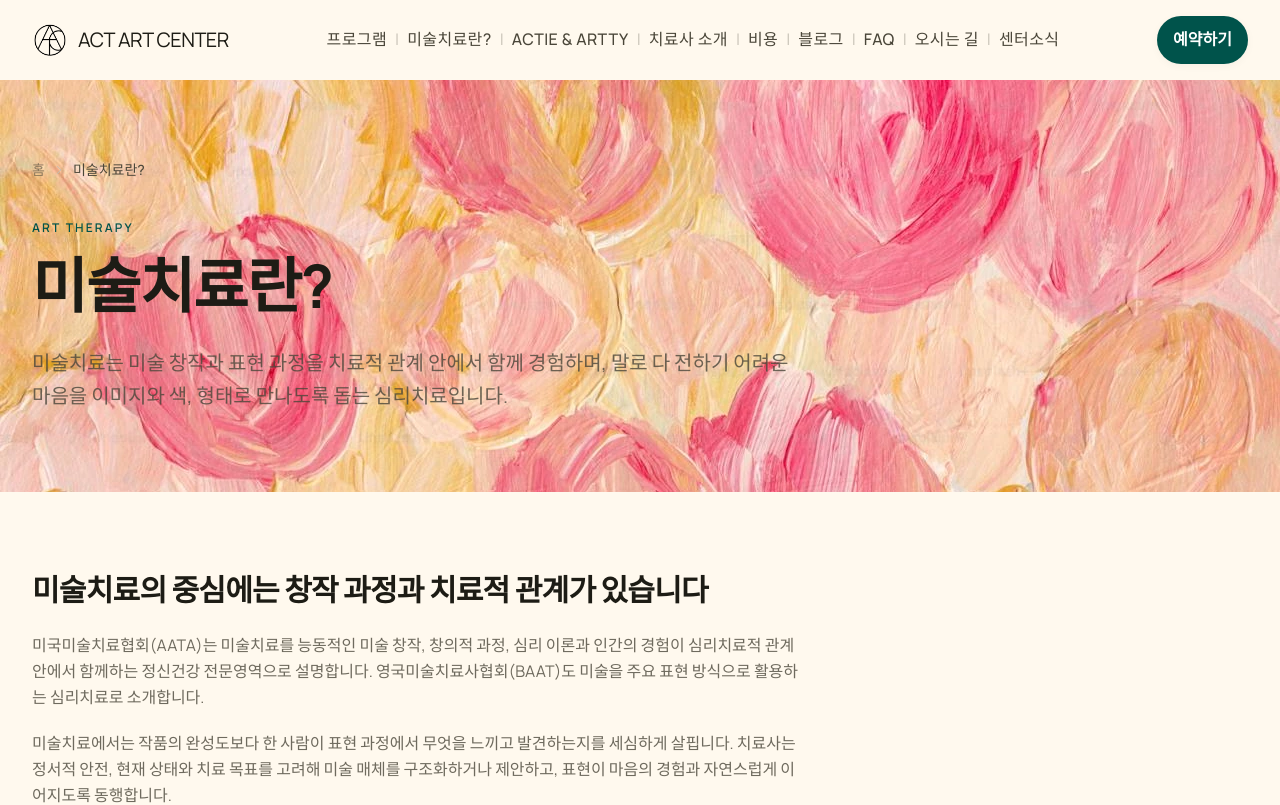
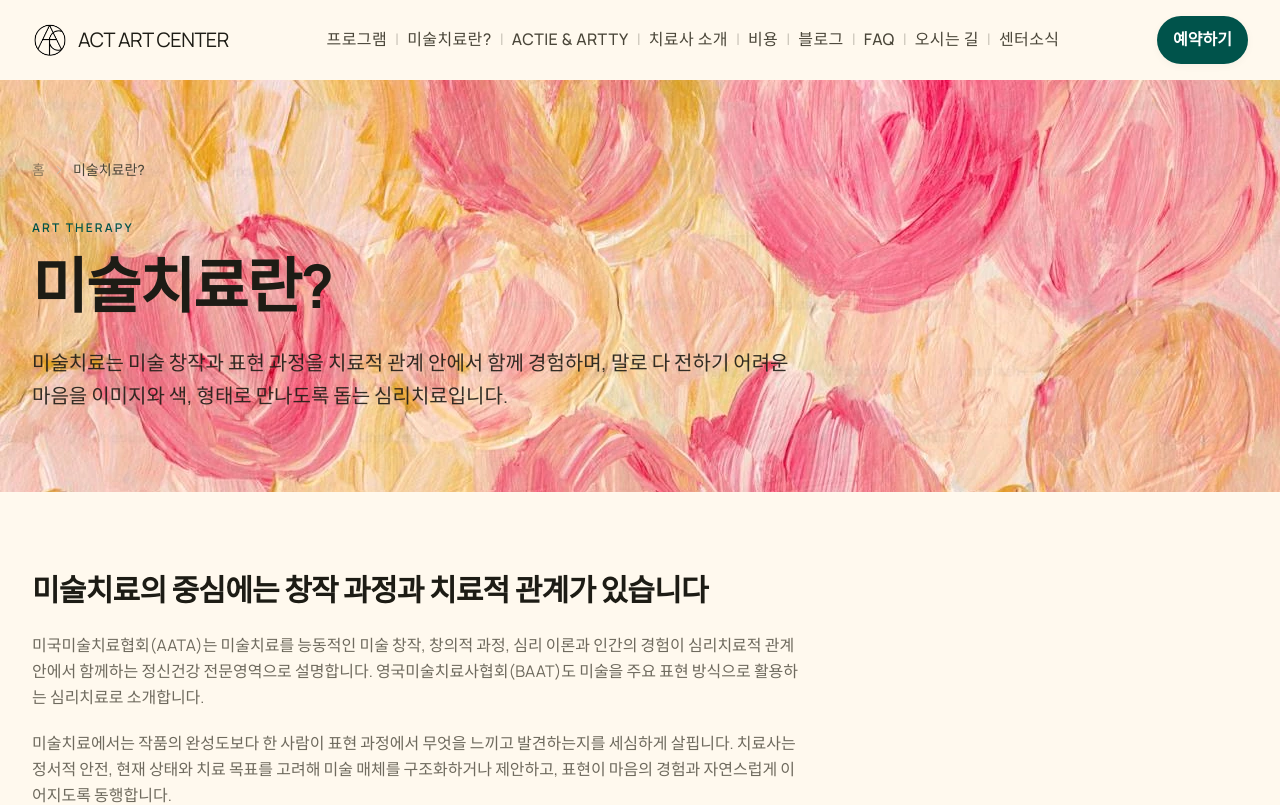
Before and after one commit to act-art-center/actartcenter.com, a Next.js app: page /art-therapy in a window 1280 px wide. Shown: the top 805 px of the page. Built offline with nearby package versions, Linux system fonts and the light colour scheme.

Commit message:
style: improve art therapy hero text contrast

```diff
--- a/src/app/art-therapy/page.tsx
+++ b/src/app/art-therapy/page.tsx
@@ -160,7 +160,7 @@ export default function ArtTherapyPage() {
             <h1 className="mt-3 text-night text-4xl lg:text-6xl font-bold tracking-tight leading-tight">
               미술치료란?
             </h1>
-            <p className="mt-6 max-w-3xl text-charcoal/80 text-lg lg:text-xl leading-relaxed">
+            <p className="mt-6 max-w-3xl text-night/90 text-lg lg:text-xl leading-relaxed">
               미술치료는 미술 창작과 표현 과정을 치료적 관계 안에서 함께 경험하며,
               말로 다 전하기 어려운 마음을 이미지와 색, 형태로 만나도록 돕는 심리치료입니다.
             </p>
```
